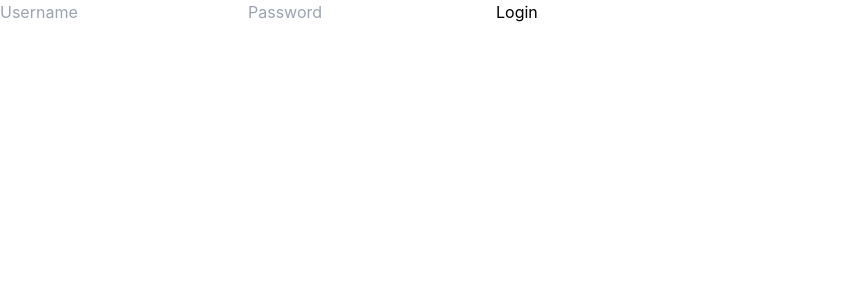
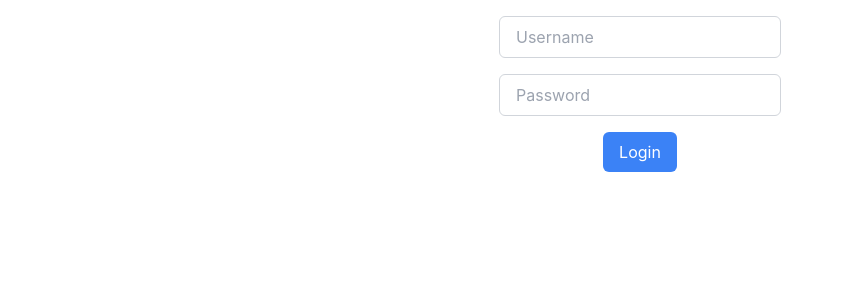
Before and after one commit to vasiliv/final-project-react, a React (Create React App) app: page / in a window 1280 px wide. Shown: the top 300 px of the page, without its empty margins (0-843 px from the left). Built offline with nearby package versions, Linux system fonts and the light colour scheme; the HTML template or start-up script is replaced by a standard one.

Commit message:
10-login-styling

```diff
--- a/src/LoginForm.js
+++ b/src/LoginForm.js
@@ -17,21 +17,21 @@ const LoginForm = ({ onLogin }) => {
   };
 
   return (
-    <form onSubmit={handleSubmit}>
-      <input
+    <form className="flex flex-col items-center" onSubmit={handleSubmit}>
+      <input className="mt-4 px-4 py-2 border border-gray-300 rounded-md focus:outline-none focus:border-blue-500"
         type="text"
         placeholder="Username"
         value={username}
         onChange={(e) => setUsername(e.target.value)}
       />
-      <input
+      <input className="mt-4 px-4 py-2 border border-gray-300 rounded-md focus:outline-none focus:border-blue-500"
         type="password"
         placeholder="Password"
         value={password}
         onChange={(e) => setPassword(e.target.value)}
       />
-      <button type="submit">Login</button>
-      {error && <p>{error}</p>}
+      <button className="mt-4 px-4 py-2 bg-blue-500 text-white rounded-md focus:outline-none hover:bg-blue-600" type="submit">Login</button>
+      {error && <p className="mt-4 text-red-500">{error}</p>}
     </form>
   );
 };
```
